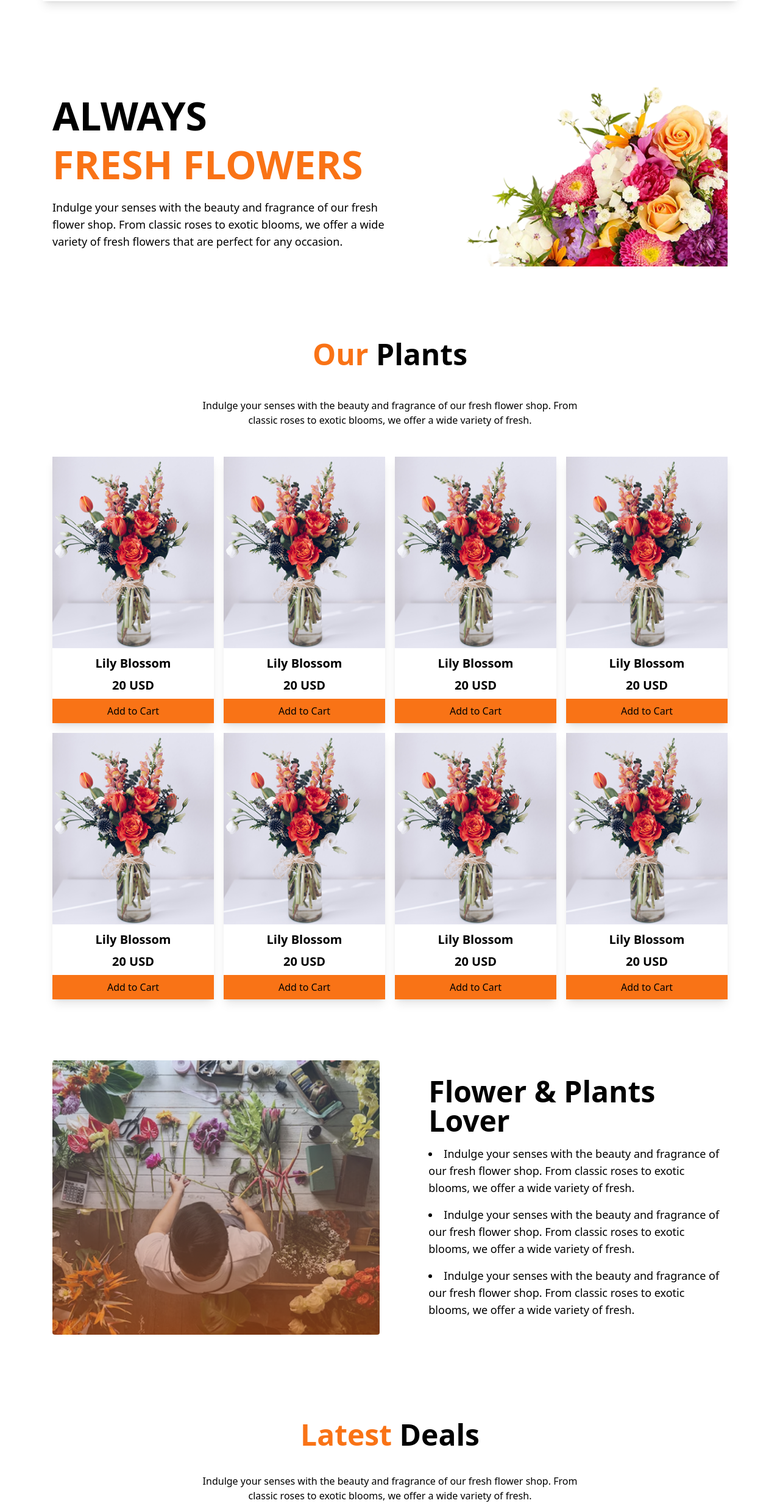
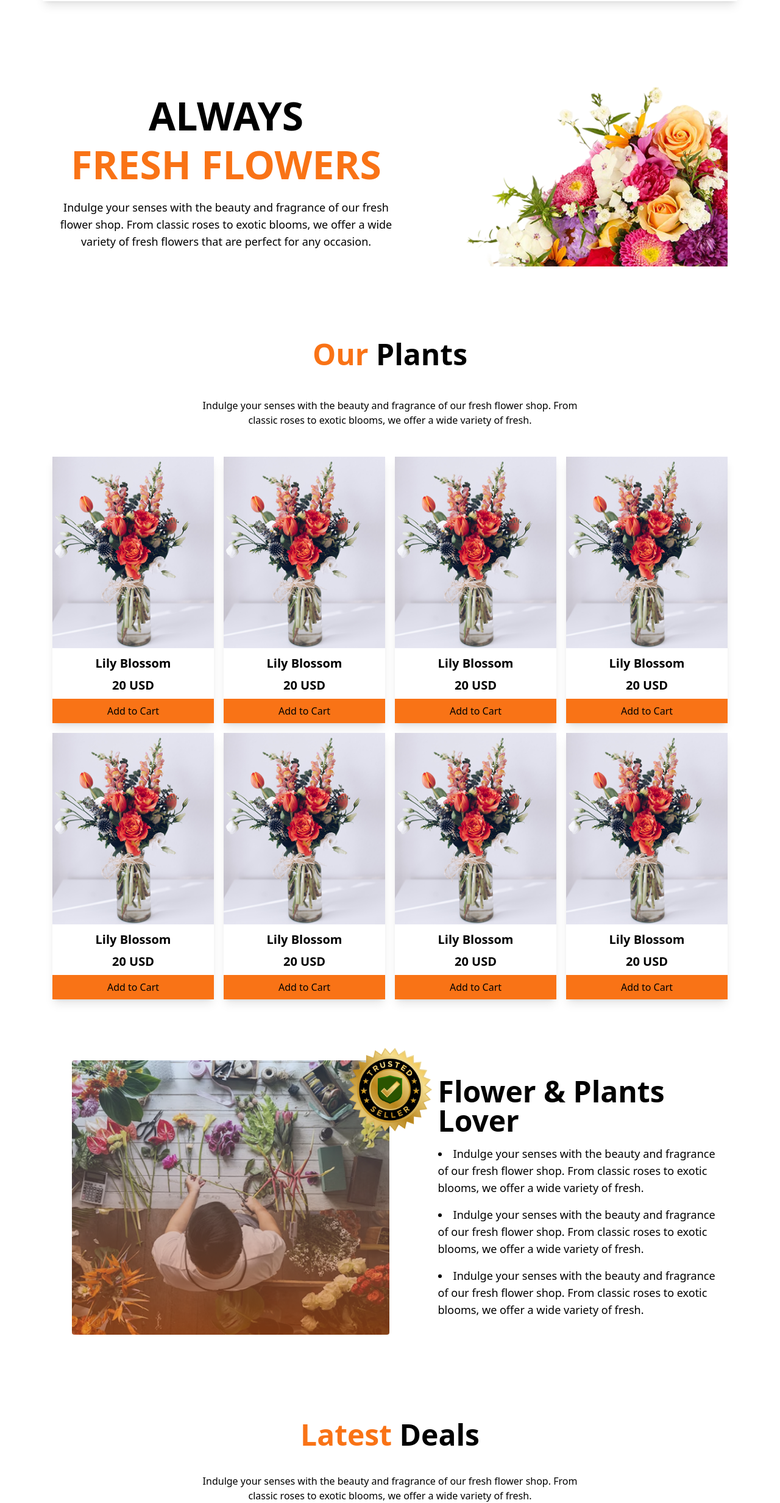
Before and after one commit to Shamim-Faqer/B12A02, a plain HTML site: page index.html in a window 1280 px wide. Shown: the part 99-2564 px from the top of the page at 61% size. Drawn offline with nearby package versions, Linux system fonts and the light colour scheme.

Commit message:
perfect-commit

```diff
--- a/index.html
+++ b/index.html
@@ -28,7 +28,7 @@
 
     <main>
         <!-- Hero-->
-        <section class="flex flex-col-reverse sm:flex-row justify-between items-center max-w-[1140px] mx-auto mt-[120px] px-4 gap-8 text-center sm:text-left">
+        <section class="flex flex-col-reverse sm:flex-row justify-between items-center max-w-[1140px] mx-auto mt-[120px] px-4 gap-8 sm:text-center text-left">
 
 
          <div class="max-w-[570px]">
@@ -117,8 +117,11 @@
         </section>
 
         <!-- Flower & Plants Lover -->
-         <section class="max-w-[1140px] mx-auto mt-[100px] flex flex-col sm:flex-row justify-between items-center px-4 gap-8">
+         <section class="relative max-w-[1140px] mx-auto mt-[100px] flex flex-col sm:flex-row justify-between items-center px-4 gap-8">
 
+            <div>
+                <img class=" hidden sm:block absolute -top-12 left-1/2 transform -translate-x-1/2 w-48 h-48" src="assets/trusted-badge.png" alt="">
+            </div>
 
             <div class="w-full sm:w-1/2">
             <img class="w-full h-[300px] sm:h-[450px] object-cover rounded" src="assets/flower-store.png" alt="Flower Store">
```
Lines whose indentation alone changed are shown as unchanged.
